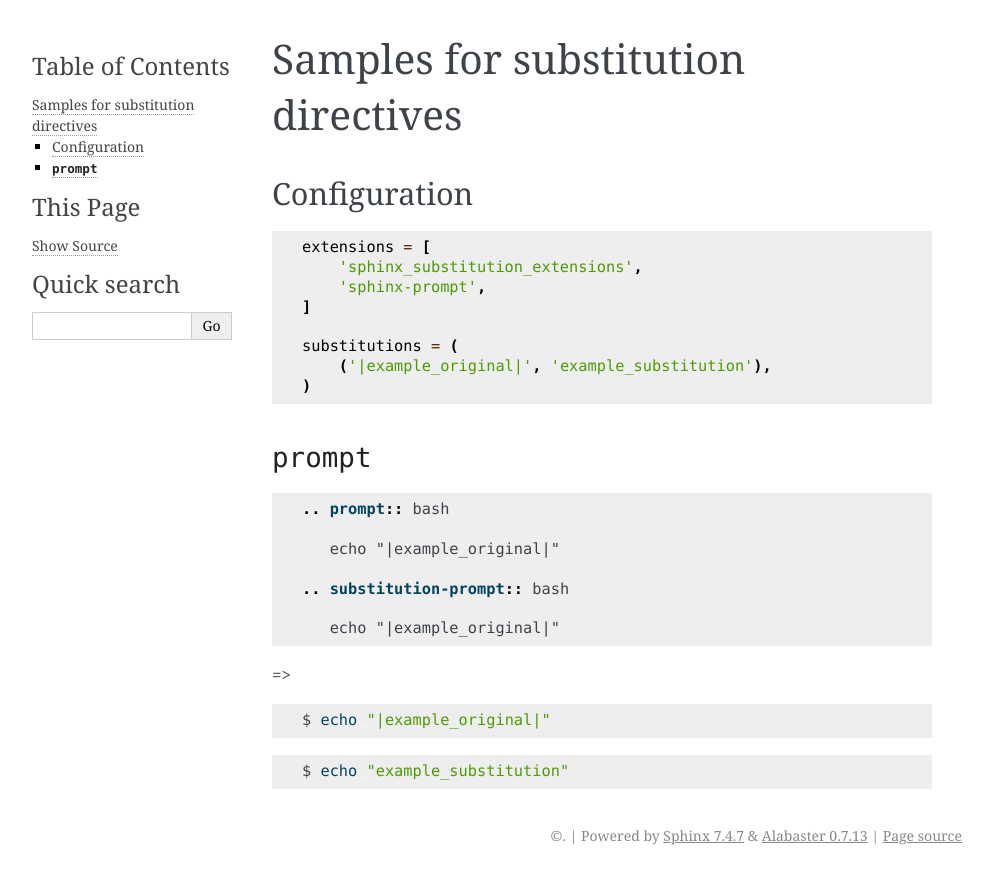
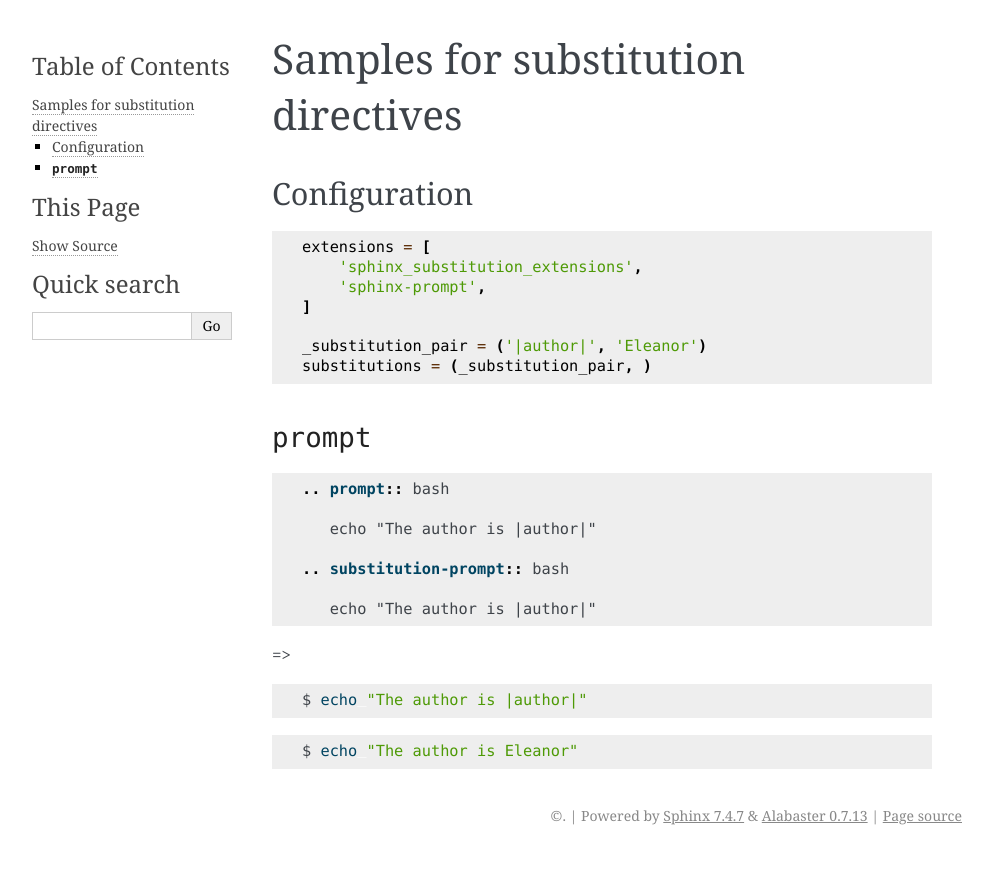
Before and after one commit to adamtheturtle/sphinx-substitution-extensions, a Sphinx documentation site: the page built from sample/source/contents.rst, in a window 1280 px wide. Shown: the top 884 px of the page, without its empty margins (148-1141 px from the left). Built offline with Sphinx 7.4.7, drawn with Linux system fonts in a browser that asks for light colours.

Commit message:
Fix lint issues

```diff
--- a/sample/source/conf.py
+++ b/sample/source/conf.py
@@ -3,6 +3,5 @@ extensions = [
     'sphinx-prompt',
 ]
 
-substitutions = (
-    ('|example_original|', 'example_substitution'),
-)
+_substitution_pair = ('|author|', 'Eleanor')
+substitutions = (_substitution_pair, )
--- a/sample/source/contents.rst
+++ b/sample/source/contents.rst
@@ -14,18 +14,18 @@ Configuration
 
     .. prompt:: bash
 
-       echo "|example_original|"
+       echo "The author is |author|"
 
     .. substitution-prompt:: bash
 
-       echo "|example_original|"
+       echo "The author is |author|"
 
 =>
 
 .. prompt:: bash
 
-   echo "|example_original|"
+   echo "The author is |author|"
 
 .. substitution-prompt:: bash
 
-   echo "|example_original|"
+   echo "The author is |author|"
--- a/setup.cfg
+++ b/setup.cfg
@@ -16,6 +16,8 @@ ignore =
           tests
           tests/*
           *.rst
+          sample
+          sample/*
 
 [versioneer]
 VCS = git
```
